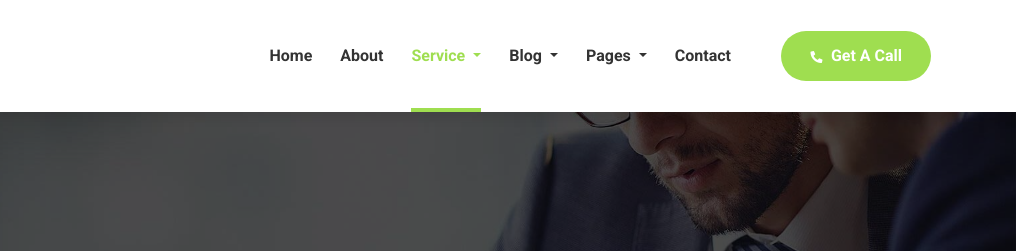
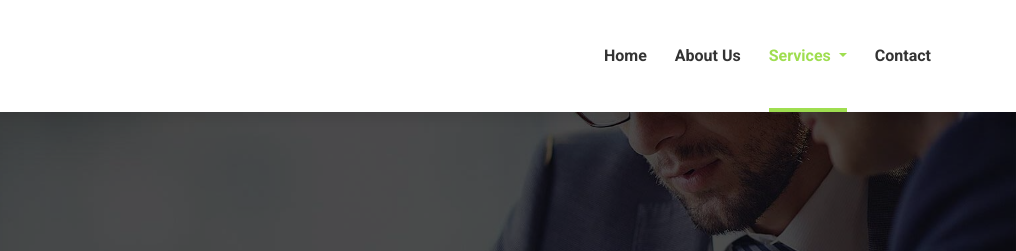
Before and after one commit to kensindyliu/dwealth, a plain HTML site: page services.html in a window 1280 px wide. Shown: the top 251 px of the page, 264-1280 px from the left. Drawn offline with Linux system fonts and the light colour scheme.

Commit message:
menu modification

```diff
--- a/services.html
+++ b/services.html
@@ -68,51 +68,25 @@
 							<a class="nav-link" href="index.html">Home</a>
 						</li>
 						<li class="nav-item">
-							<a class="nav-link" href="aboutUs.html">About</a>
+							<a class="nav-link" href="aboutUs.html">About Us</a>
 						</li>
 						<li class="nav-item dropdown">
-							<a class="nav-link dropdown-toggle active" href="#" id="servicemenu" role="button" data-toggle="dropdown"
-							 aria-haspopup="true" aria-expanded="false">
-								Service
+							<a class="nav-link dropdown-toggle active" href="#" id="servicemenu" role="button" data-toggle="dropdown" aria-haspopup="true"
+							 aria-expanded="false">
+							 Services
 							</a>
 							<div class="dropdown-menu" aria-labelledby="servicemenu">
-								<a class="dropdown-item active" href="services.html">Service</a>
-								<a class="dropdown-item" href="lifeInsurance.html">Service Single</a>
-							</div>
-						</li>
-
-						<li class="nav-item dropdown">
-							<a class="nav-link dropdown-toggle" href="#" id="blog" role="button" data-toggle="dropdown" aria-haspopup="true"
-							 aria-expanded="false">
-								Blog
-							</a>
-							<div class="dropdown-menu" aria-labelledby="blog">
-								<a class="dropdown-item" href="blog.html">Blog</a>
-								<a class="dropdown-item" href="blogDetails.html">Blog Details</a>
-							</div>
-						</li>
-						<li class="nav-item dropdown">
-							<a class="nav-link dropdown-toggle" href="#" id="pages" role="button" data-toggle="dropdown" aria-haspopup="true"
-							 aria-expanded="false">
-								Pages
-							</a>
-							<div class="dropdown-menu" aria-labelledby="pages">
-								<a class="dropdown-item" href="login.html">Login</a>
-								<a class="dropdown-item" href="register.html">Register</a>
-								<a class="dropdown-item" href="faq.html">Faq</a>
-								<a class="dropdown-item" href="404.html">404</a>
+								<a class="dropdown-item" href="services.html">Insurance</a>
+								<a class="dropdown-item" href="#">Real estate Management</a>
+								<a class="dropdown-item" href="#">Business opportunity</a>
+								<a class="dropdown-item" href="#">Investment Banking</a>
+								<a class="dropdown-item" href="#">Software support</a>
 							</div>
 						</li>
 						<li class="nav-item">
 							<a class="nav-link" href="contact.html">Contact</a>
 						</li>
 					</ul>
-					<div class="call_btn">
-						<a href="#">
-							<i class="fas fa-phone"></i>
-							get a call
-						</a>
-					</div>
 				</div>
 			</div>
 		</nav>
```
Also changed, not shown: aboutUs.html (+7 -33 lines), contact.html (+8 -34 lines), index.html (+0 -28 lines).
